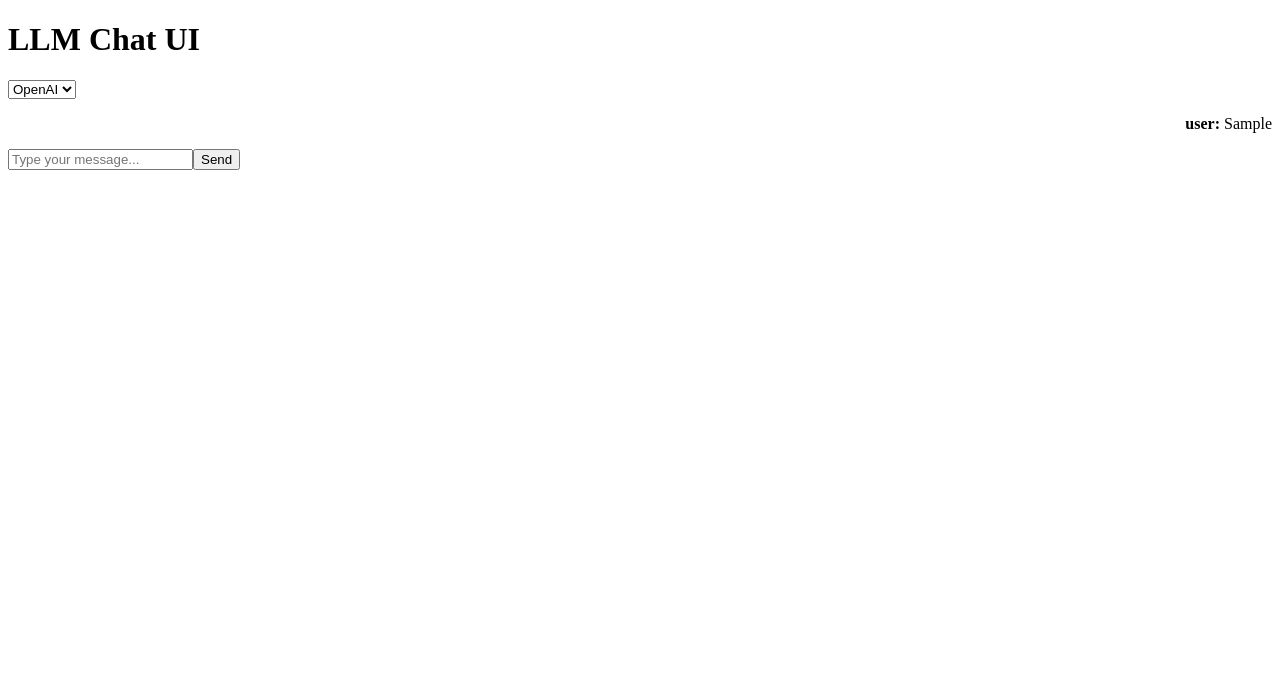
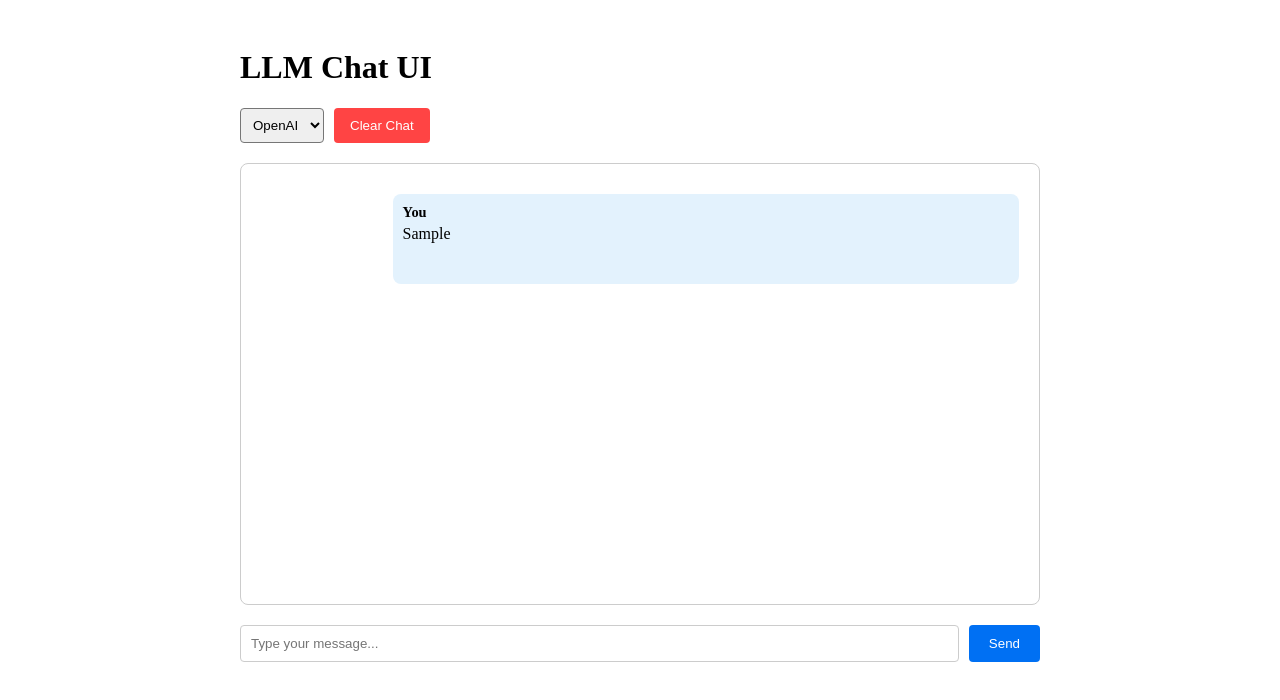
Before and after one commit to SloanBDavis/chatui, a Next.js app: page / in a window 1280 px wide. Both pictures are taken after typing "Sample" into the empty fields and a click on the button "Send". Shown: the top 700 px of the page. Built offline with nearby package versions, Linux system fonts and the light colour scheme; no server answers.

Commit message:
add messages, message menu, and clear

```diff
--- a/components/ChatWindow.js
+++ b/components/ChatWindow.js
@@ -1,12 +1,36 @@
 // components/ChatWindow.js
-export default function ChatWindow({ messages }) {
+import Message from './Message';
+
+const ChatWindow = ({ messages, onRewind, onRegenerate }) => {
     return (
-        <div>
-            {messages.map((msg, idx) => (
-                <p key={idx} style={{ textAlign: msg.sender === 'bot' ? 'left' : 'right' }}>
-                    <strong>{msg.sender}: </strong>{msg.text}
-                </p>
-            ))}
+        <div className="chat-window">
+            {messages.map((message, index) => {
+                // Show regenerate option if it's a user message at the end
+                const isLastMessage = index === messages.length - 1;
+                const canRegenerate = isLastMessage && message.sender === 'user';
+
+                return (
+                    <Message
+                        key={index}
+                        message={message}
+                        onRewind={() => onRewind(index)}
+                        canRegenerate={canRegenerate}
+                        onRegenerate={onRegenerate}
+                    />
+                );
+            })}
+            <style jsx>{`
+                .chat-window {
+                    height: 400px;
+                    overflow-y: auto;
+                    padding: 20px;
+                    border: 1px solid #ccc;
+                    border-radius: 8px;
+                    margin: 20px 0;
+                }
+            `}</style>
         </div>
     );
-}
+};
+
+export default ChatWindow;
--- a/components/Message.js
+++ b/components/Message.js
@@ -0,0 +1,100 @@
+const Message = ({ message, onRewind, canRegenerate, onRegenerate }) => {
+    const { sender, text } = message;
+
+    const copyMessage = () => {
+        navigator.clipboard.writeText(text);
+    };
+
+    return (
+        <div className={`message ${sender}`}>
+            <div className="message-content">
+                <div className="sender">{sender === 'user' ? 'You' : 'AI'}</div>
+                <div className="text">{text}</div>
+                <div className="actions">
+                    <button onClick={copyMessage} className="action-btn">
+                        Copy
+                    </button>
+                    <button onClick={onRewind} className="action-btn">
+                        Rewind here
+                    </button>
+                    {canRegenerate && (
+                        <button onClick={onRegenerate} className="action-btn regenerate">
+                            Regenerate response
+                        </button>
+                    )}
+                </div>
+            </div>
+            <style jsx>{`
+                .message {
+                    padding: 10px;
+                    margin: 10px 0;
+                    border-radius: 8px;
+                    max-width: 80%;
+                }
+
+                .user {
+                    background-color: #e3f2fd;
+                    margin-left: auto;
+                }
+
+                .bot {
+                    background-color: #f5f5f5;
+                    margin-right: auto;
+                }
+
+                .message-content {
+                    display: flex;
+                    flex-direction: column;
+                }
+
+                .sender {
+                    font-weight: bold;
+                    margin-bottom: 4px;
+                    font-size: 0.9em;
+                }
+
+                .text {
+                    white-space: pre-wrap;
+                    word-wrap: break-word;
+                    margin-bottom: 8px;
+                }
+
+                .actions {
+                    display: flex;
+                    gap: 8px;
+                    opacity: 0;
+                    transition: opacity 0.2s;
+                }
+
+                .message:hover .actions {
+                    opacity: 1;
+                }
+
+                .action-btn {
+                    padding: 4px 8px;
+                    font-size: 0.8em;
+                    border: none;
+                    border-radius: 4px;
+                    background: #ffffff80;
+                    cursor: pointer;
+                    transition: background 0.2s;
+                }
+
+                .action-btn:hover {
+                    background: #ffffff;
+                }
+
+                .regenerate {
+                    background: #e3f2fd;
+                    color: #0070f3;
+                }
+
+                .regenerate:hover {
+                    background: #bbdefb;
+                }
+            `}</style>
+        </div>
+    );
+};
+
+export default Message;
--- a/pages/index.js
+++ b/pages/index.js
@@ -7,45 +7,153 @@ export default function Home() {
     const [messages, setMessages] = useState([]);
     const [input, setInput] = useState('');
     const [provider, setProvider] = useState('openai');
+    const [isGenerating, setIsGenerating] = useState(false);
 
-    const sendMessage = async (e) => {
-        e.preventDefault();
-        if (!input.trim()) return;
+    const clearChat = () => {
+        setMessages([]);
+    };
 
-        const userMessage = { sender: 'user', text: input };
-        setMessages((prev) => [...prev, userMessage]);
+    const handleRewind = (index) => {
+        setMessages(messages.slice(0, index + 1));
+    };
 
+    const generateResponse = async (promptText) => {
+        setIsGenerating(true);
         try {
-            const response = await axios.post(`/api/${provider}`, { prompt: input });
+            const response = await axios.post(`/api/${provider}`, { prompt: promptText });
             const botMessage = {
                 sender: 'bot',
                 text: response.data.choices[0].message.content
             };
             setMessages((prev) => [...prev, botMessage]);
         } catch (error) {
-            console.error('Error sending message:', error);
+            console.error('Error generating response:', error);
         }
+        setIsGenerating(false);
+    };
+
+    const handleRegenerate = async () => {
+        if (messages.length === 0 || isGenerating) return;
+
+        const lastMessage = messages[messages.length - 1];
+        if (lastMessage.sender !== 'user') return;
+
+        await generateResponse(lastMessage.text);
+    };
+
+    const sendMessage = async (e) => {
+        e.preventDefault();
+        if (!input.trim() || isGenerating) return;
+
+        const userMessage = { sender: 'user', text: input };
+        setMessages((prev) => [...prev, userMessage]);
         setInput('');
+
+        await generateResponse(input);
     };
 
     return (
-        <div>
+        <div className="container">
             <h1>LLM Chat UI</h1>
-            <select value={provider} onChange={(e) => setProvider(e.target.value)}>
-                <option value="openai">OpenAI</option>
-                <option value="gemini">Gemini</option>
-                <option value="claude">Claude</option>
-            </select>
-            <ChatWindow messages={messages} />
+            <div className="controls">
+                <select
+                    value={provider}
+                    onChange={(e) => setProvider(e.target.value)}
+                    className="provider-select"
+                    disabled={isGenerating}
+                >
+                    <option value="openai">OpenAI</option>
+                    <option value="gemini">Gemini</option>
+                    <option value="claude">Claude</option>
+                </select>
+                <button
+                    onClick={clearChat}
+                    className="clear-btn"
+                    disabled={isGenerating}
+                >
+                    Clear Chat
+                </button>
+            </div>
+            <ChatWindow
+                messages={messages}
+                onRewind={handleRewind}
+                onRegenerate={handleRegenerate}
+            />
             <form onSubmit={sendMessage}>
                 <input
                     type="text"
                     value={input}
                     onChange={(e) => setInput(e.target.value)}
                     placeholder="Type your message..."
+                    disabled={isGenerating}
                 />
-                <button type="submit">Send</button>
+                <button type="submit" disabled={isGenerating}>
+                    {isGenerating ? 'Generating...' : 'Send'}
+                </button>
             </form>
+            <style jsx>{`
+                .container {
+                    max-width: 800px;
+                    margin: 0 auto;
+                    padding: 20px;
+                }
+
+                .controls {
+                    display: flex;
+                    gap: 10px;
+                    margin-bottom: 20px;
+                }
+
+                .provider-select {
+                    padding: 8px;
+                    border-radius: 4px;
+                }
+
+                .clear-btn {
+                    padding: 8px 16px;
+                    background-color: #ff4444;
+                    color: white;
+                    border: none;
+                    border-radius: 4px;
+                    cursor: pointer;
+                }
+
+                .clear-btn:hover {
+                    background-color: #cc0000;
+                }
+
+                form {
+                    display: flex;
+                    gap: 10px;
+                }
+
+                input {
+                    flex: 1;
+                    padding: 10px;
+                    border: 1px solid #ccc;
+                    border-radius: 4px;
+                }
+
+                button {
+                    padding: 10px 20px;
+                    background-color: #0070f3;
+                    color: white;
+                    border: none;
+                    border-radius: 4px;
+                    cursor: pointer;
+                }
+
+                button:hover {
+                    background-color: #0051a2;
+                }
+
+                button:disabled,
+                input:disabled,
+                select:disabled {
+                    opacity: 0.7;
+                    cursor: not-allowed;
+                }
+            `}</style>
         </div>
     );
 }
```
